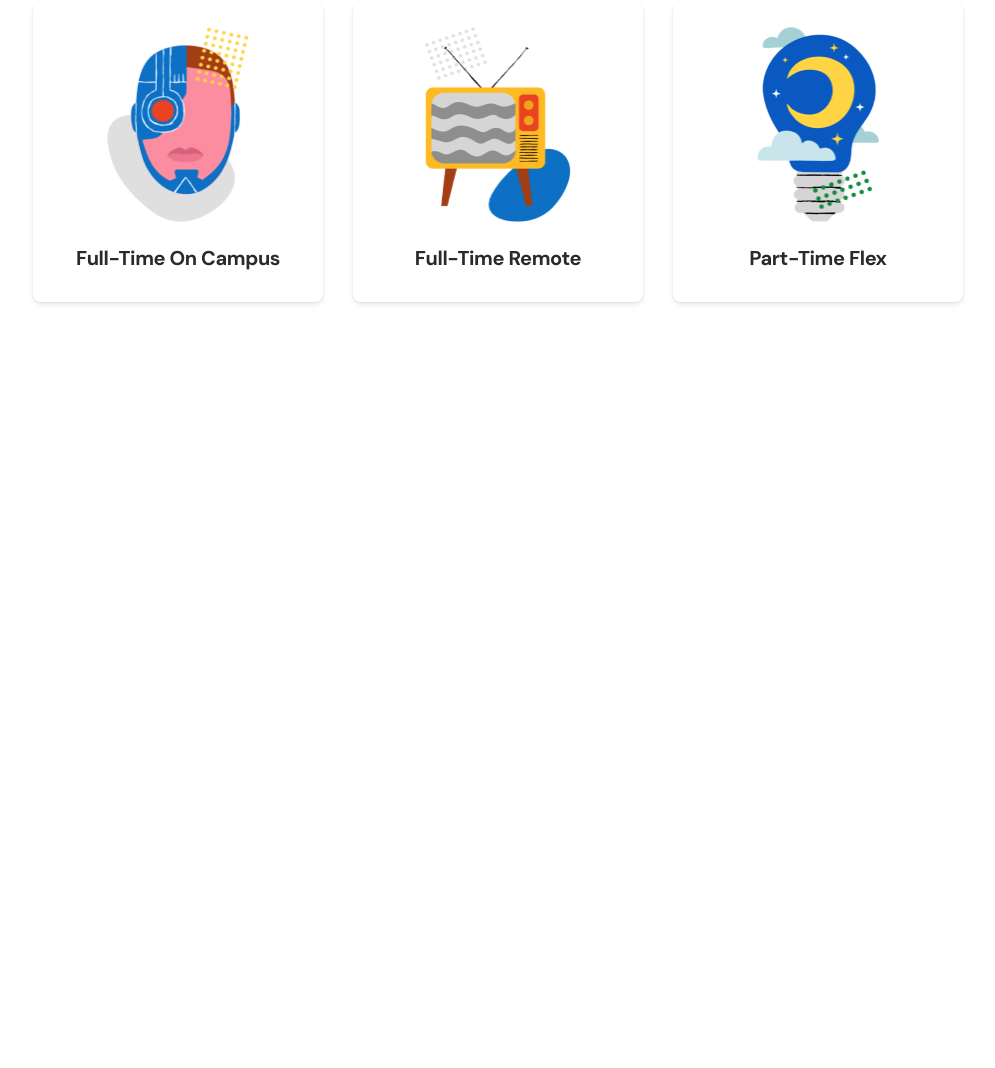
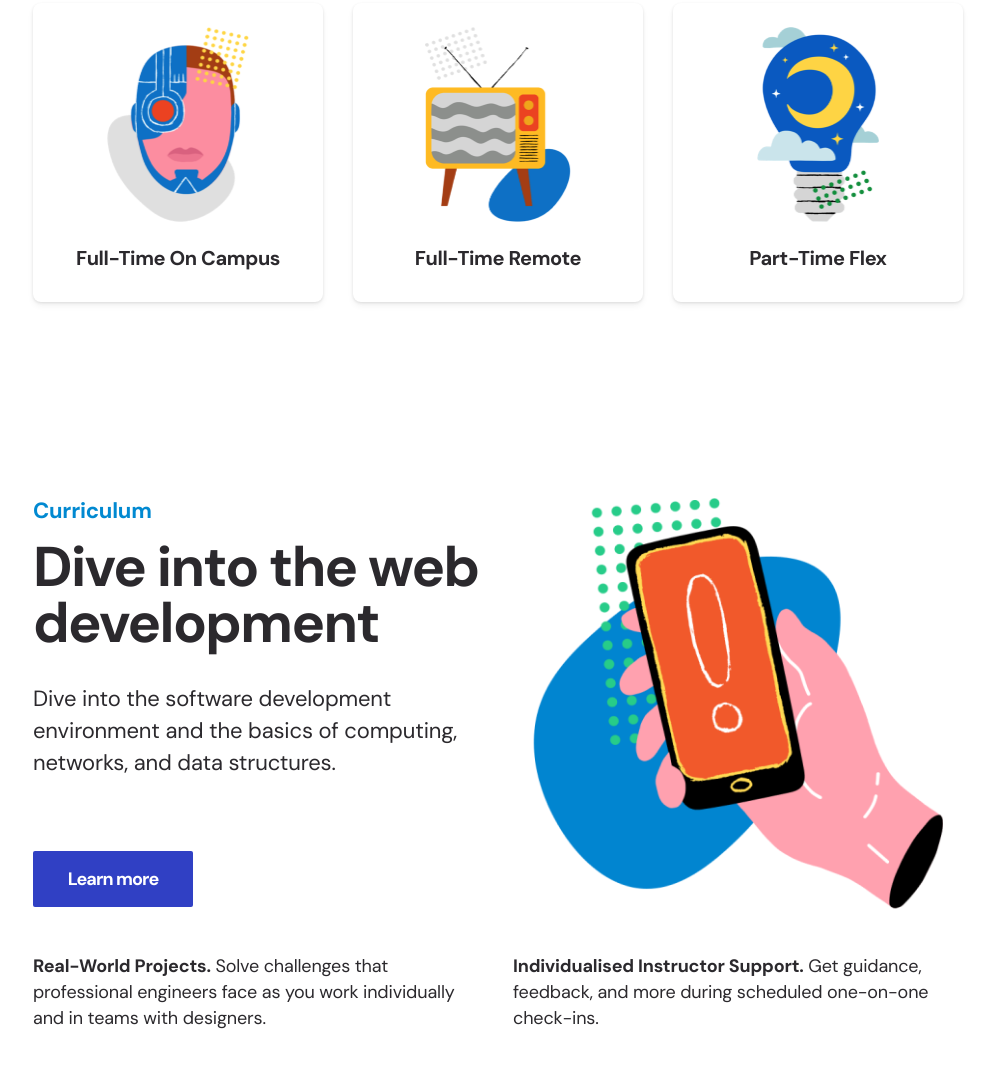
Before and after one commit to dosonn/Project1, a plain HTML site: page index.html in a window 1280 px wide. Shown: the part 1337-2405 px from the top of the page, without its empty margins (142-1137 px from the left). Before the commit the page ends 1735 px from the top, so only its background shows below. Drawn offline with Linux system fonts and the light colour scheme.

Commit message:
Mark up and style curriculum section for mobile, desktop

```diff
--- a/index.html
+++ b/index.html
@@ -103,5 +103,41 @@
         </div>
       </div>
     </section>
+    <!-- Curriculum -->
+    <section class="curriculum section">
+      <div class="container">
+        <div class="row align-items-center">
+          <div class="col-12 col-md-6">
+            <strong class="section-category">Curriculum</strong>
+            <h1 class="section-title">Dive into the web development</h1>
+            <p class="section-desc">
+              Dive into the software development environment and the basics of
+              computing, networks, and data structures.
+            </p>
+            <a href="/" class="fill-button">Learn more</a>
+          </div>
+          <div class="col-12 col-md-6">
+            <div class="curriculum-image">
+              <img src="./assets/img-curriculum.png" alt="" />
+            </div>
+          </div>
+        </div>
+        <div class="row">
+          <div class="col-12 col-md-6">
+            <p class="curriculum-detail-desc">
+              <strong>Real-World Projects.</strong> Solve challenges that
+              professional engineers face as you work individually and in teams
+              with designers.
+            </p>
+          </div>
+          <div class="col-12 col-md-6">
+            <p class="curriculum-detail-desc">
+              <strong>Individualised Instructor Support.</strong> Get guidance,
+              feedback, and more during scheduled one-on-one check-ins.
+            </p>
+          </div>
+        </div>
+      </div>
+    </section>
   </body>
 </html>
--- a/style.css
+++ b/style.css
@@ -203,6 +203,39 @@ textarea {
   transition: color 300ms ease-in-out;
 }
 
+/* Curriculum */
+.curriculum .row:first-child {
+  margin-bottom: 58px;
+}
+
+.curriculum .section-category {
+  color: #0189d1;
+}
+
+.curriculum .section-desc {
+  margin-bottom: 32px;
+}
+
+.curriculum-image {
+  display: none;
+  padding: 20px;
+}
+
+.curriculum-image img {
+  display: block;
+  width: 100%;
+  height: auto;
+}
+
+.curriculum-detail-desc {
+  font-size: 15px;
+  line-height: 1.4666666667;
+}
+
+.curriculum .col-12 .curriculum-detail-desc:first-child {
+  margin-bottom: 40px;
+}
+
 /* ≥ 768px (Desktop) */
 @media screen and (min-width: 768px) {
   /* Reset CSS */
@@ -285,6 +318,28 @@ textarea {
     font-size: 20px;
     line-height: 1.2;
   }
+
+  /* Curriculum */
+  .curriculum .row:first-child {
+    margin-bottom: 24px;
+  }
+
+  .curriculum .section-desc {
+    margin-bottom: 72px;
+  }
+
+  .curriculum-image {
+    display: block;
+  }
+
+  .curriculum-detail-desc {
+    font-size: 18px;
+    line-height: 1.4444444444;
+  }
+
+  .curriculum .col-12 .curriculum-detail-desc:first-child {
+    margin-bottom: 0;
+  }
 }
 
 /* Limit Bootstrap container size */
```
